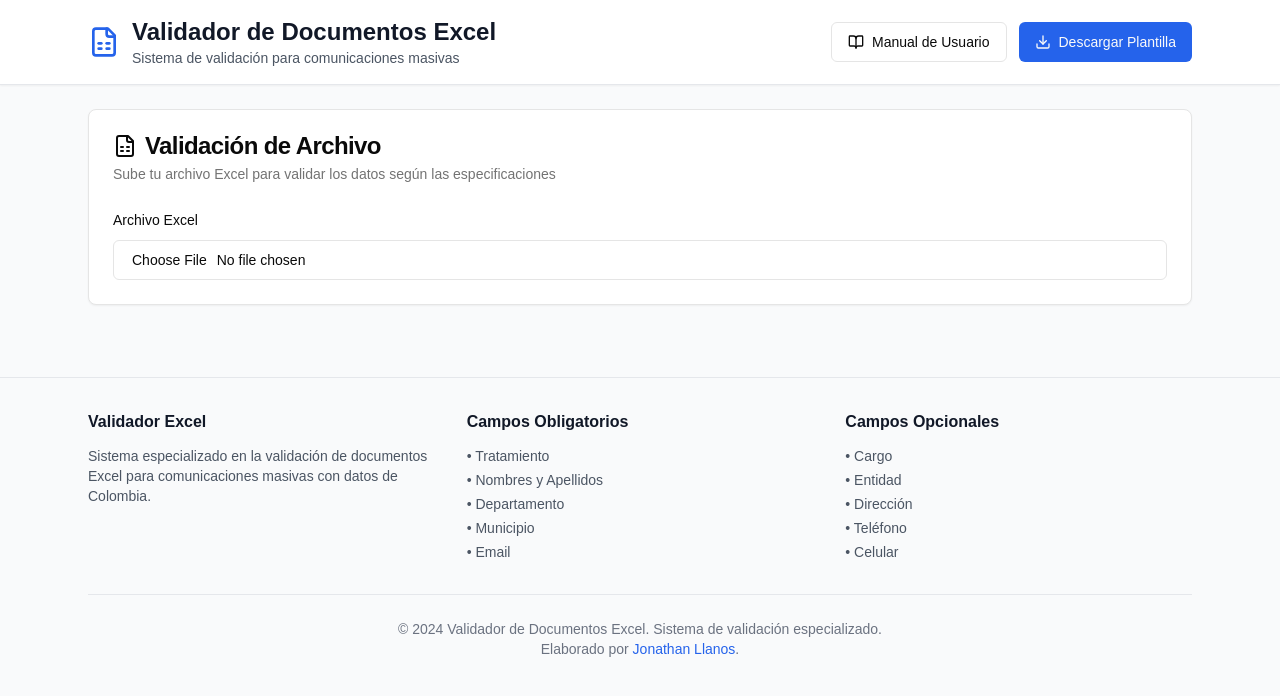
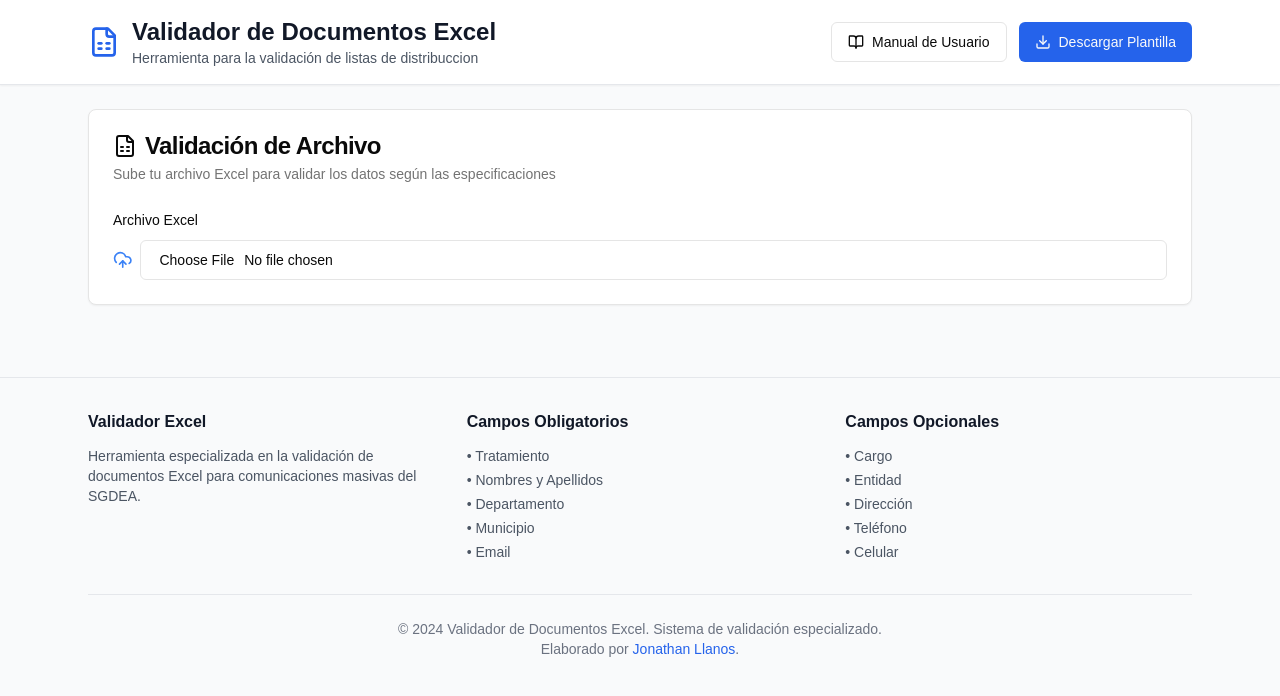
Before and after one commit to jomallaru/Validador-Masivas, a Next.js app: page / in a window 1280 px wide. Shown: the top 696 px of the page. Built offline with nearby package versions, Linux system fonts and the light colour scheme.

Commit message:
actualizacion iconos

```diff
--- a/app/components/footer.tsx
+++ b/app/components/footer.tsx
@@ -6,8 +6,7 @@ export default function Footer() {
           <div>
             <h3 className="font-semibold text-gray-900 mb-3">Validador Excel</h3>
             <p className="text-sm text-gray-600">
-              Sistema especializado en la validación de documentos Excel para comunicaciones masivas con datos de
-              Colombia.
+              Herramienta especializada en la validación de documentos Excel para comunicaciones masivas del SGDEA.
             </p>
           </div>
 
--- a/app/components/header.tsx
+++ b/app/components/header.tsx
@@ -17,7 +17,7 @@ export default function Header({ onDownloadTemplate, onShowManual }: HeaderProps
             <FileSpreadsheet className="h-8 w-8 text-blue-600" />
             <div>
               <h1 className="text-2xl font-bold text-gray-900">Validador de Documentos Excel</h1>
-              <p className="text-sm text-gray-600">Sistema de validación para comunicaciones masivas</p>
+              <p className="text-sm text-gray-600">Herramienta para la validación de listas de distribuccion</p>
             </div>
           </div>
 
--- a/app/excel-validator.tsx
+++ b/app/excel-validator.tsx
@@ -19,6 +19,7 @@ import { normalizeRowData, validateColumns } from "./utils/column-mapper"
 import Header from "./components/header"
 import Footer from "./components/footer"
 import ManualModal from "./components/manual-modal"
+import { UploadCloud } from "lucide-react";
 
 const downloadExcelTemplate = () => {
   alert("Función de descarga de plantilla - próximamente disponible")
@@ -91,7 +92,7 @@ export default function ExcelValidator() {
           console.log("Filas de datos después de filtrar vacías:", dataRows.length)
 
           // Convertir arrays a objetos usando los headers
-          const objectData = dataRows.map((row: any[], index: number) => {
+          const objectData = (dataRows as any[][]).map((row, index) => {
             const obj: any = {}
             headers.forEach((header, colIndex) => {
               if (header && header.toString().trim()) {
@@ -245,8 +246,11 @@ export default function ExcelValidator() {
             <CardDescription>Sube tu archivo Excel para validar los datos según las especificaciones</CardDescription>
           </CardHeader>
           <CardContent className="space-y-4">
+
             <div className="space-y-2">
               <Label htmlFor="excel-file">Archivo Excel</Label>
+              <div className="flex items-center gap-2">
+                 <UploadCloud className="w-5 h-5 text-blue-500" />
                 <Input
                   id="excel-file"
                   type="file"
@@ -254,6 +258,7 @@ export default function ExcelValidator() {
                   onChange={handleFileChange}
                   className="cursor-pointer"
                 />
+              </div>
             </div>
 
             {file && (
--- a/app/layout.tsx
+++ b/app/layout.tsx
@@ -2,18 +2,20 @@ import type { Metadata } from 'next'
 import './globals.css'
 
 export const metadata: Metadata = {
-  title: 'v0 App',
-  description: 'Created with v0',
-  generator: 'v0.dev',
+  title: 'Validador Masivas',
+  description: 'Validación de Excel masiva',
 }
 
 export default function RootLayout({
   children,
-}: Readonly<{
+}: {
   children: React.ReactNode
-}>) {
+}) {
   return (
-    <html lang="en">
+    <html lang="es">
+      <head>
+        <link rel="icon" href="/favicon.ico" />
+      </head>
       <body>{children}</body>
     </html>
   )
```
Also changed, not shown: 1 other file (tests, documents, lock files or other folders). Lines whose indentation alone changed are shown as unchanged.
